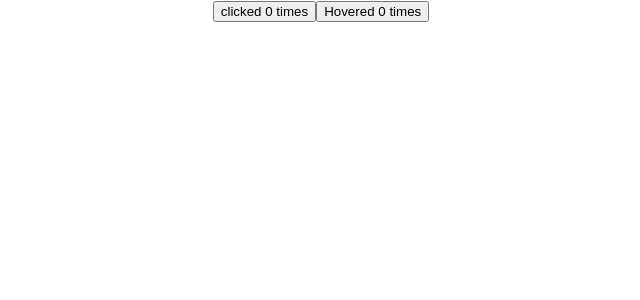
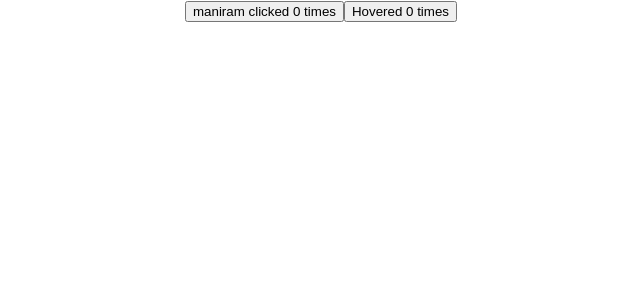
Before and after one commit to R4m21/ReactJs, a React (Create React App) app: page / in a window 1280 px wide. Shown: the top 300 px of the page, without its empty margins (319-959 px from the left). Built offline with nearby package versions, Linux system fonts and the light colour scheme.

Commit message:
HOC part3 passing props by App component

```diff
--- a/src/App.js
+++ b/src/App.js
@@ -123,7 +123,7 @@ function App() {
         <Hero heroName="Joker" />
       </ErrorBoundary> */}
 
-      <ClickCounter/>
+      <ClickCounter name='maniram'/>
 
       <HoverCounter/>
     </div>
--- a/src/components/ClickCounter.js
+++ b/src/components/ClickCounter.js
@@ -33,10 +33,10 @@ class ClickCounter extends Component {
   // }
 
   render() {
-    const { count, incrementCount} = this.props;
+    const { count, incrementCount, name} = this.props;
     return (
       <button onClick={incrementCount}>
-        clicked {count} times
+        {name} clicked {count} times
       </button>
     );
   }
--- a/src/components/WithCounter.js
+++ b/src/components/WithCounter.js
@@ -17,10 +17,12 @@ const withCounter = WrappedComponent => {
     };
 
     render() {
+      console.log(this.props.name);
       return (
         <WrappedComponent
           count={this.state.count}
           incrementCount={this.incrementCount}
+          {...this.props}
         />
       );
     }
```
